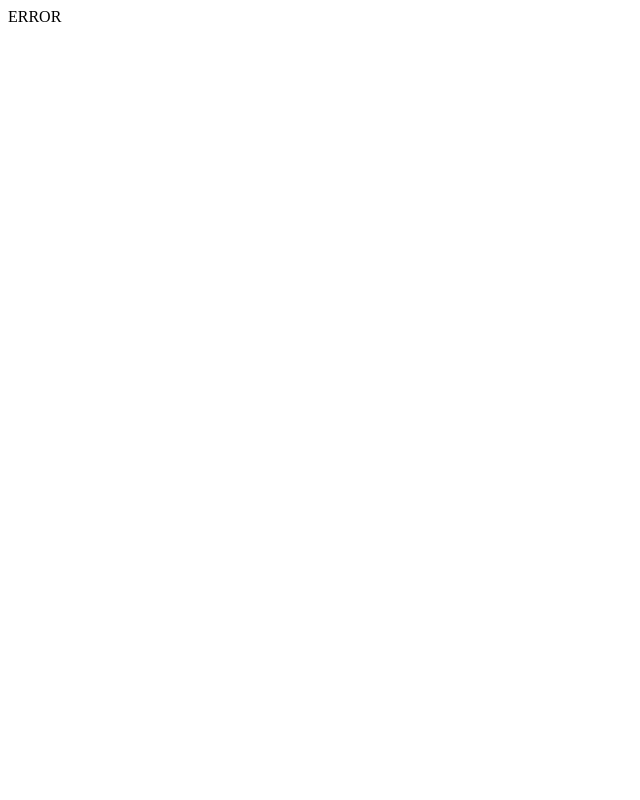
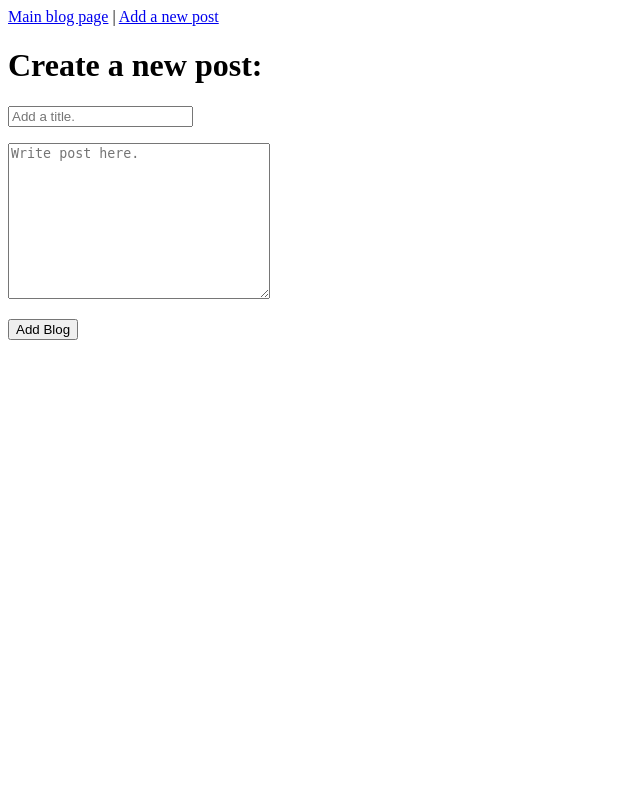
Before and after one commit to LaurenNicole5710/blogz, a Flask app: page /newpost in a window 1280 px wide. Before the commit the part shown is almost empty. Shown: the whole page, without its empty margins (0-640 px from the left). Run offline with Flask 2, Linux system fonts and the light colour scheme.

Commit message:
fixed blog body rendering

```diff
--- a/main.py
+++ b/main.py
@@ -18,10 +18,6 @@ class Blog(db.Model):
         self.title = title
         self.body = body
 
-
-
-
-
 @app.route('/')
 def blog_list():
     blogs = Blog.query.all()
@@ -34,11 +30,11 @@ def newpost():
     new_blog = Blog(blog_title, blog_body)
     db.session.add(new_blog)
     db.session.commit()
-    if blog_title == '' or blog_body == '':
-        return redirect('/blog_id')
-    else:
+    #if blog_title == '' or blog_body == '':
+        #return redirect('/blog_id')
+    #else:
         # TODO - flash message
-        return 'ERROR'
+        #return 'ERROR'
     return render_template('newpost.html', title="New Post")
 
 @app.route('/blog_id', methods=['GET'])
--- a/templates/newpost.html
+++ b/templates/newpost.html
@@ -6,7 +6,7 @@
     <form action='/newpost' id='blog' method='GET'>
         <input type="hidden" name="blog_id" value="{{user_blog}}" />
         <p><input type='text' name='title' placeholder='Add a title.' /></p>
-        <p><textarea form='blog_form' name='body' cols="30" rows="10" placeholder="Write post here." /></textarea></p>
+        <p><textarea form='blog' name='body' cols="30" rows="10" placeholder="Write post here." /></textarea></p>
         <p><input type="submit" value='Add Blog' /></p>
     </form>
 
```
